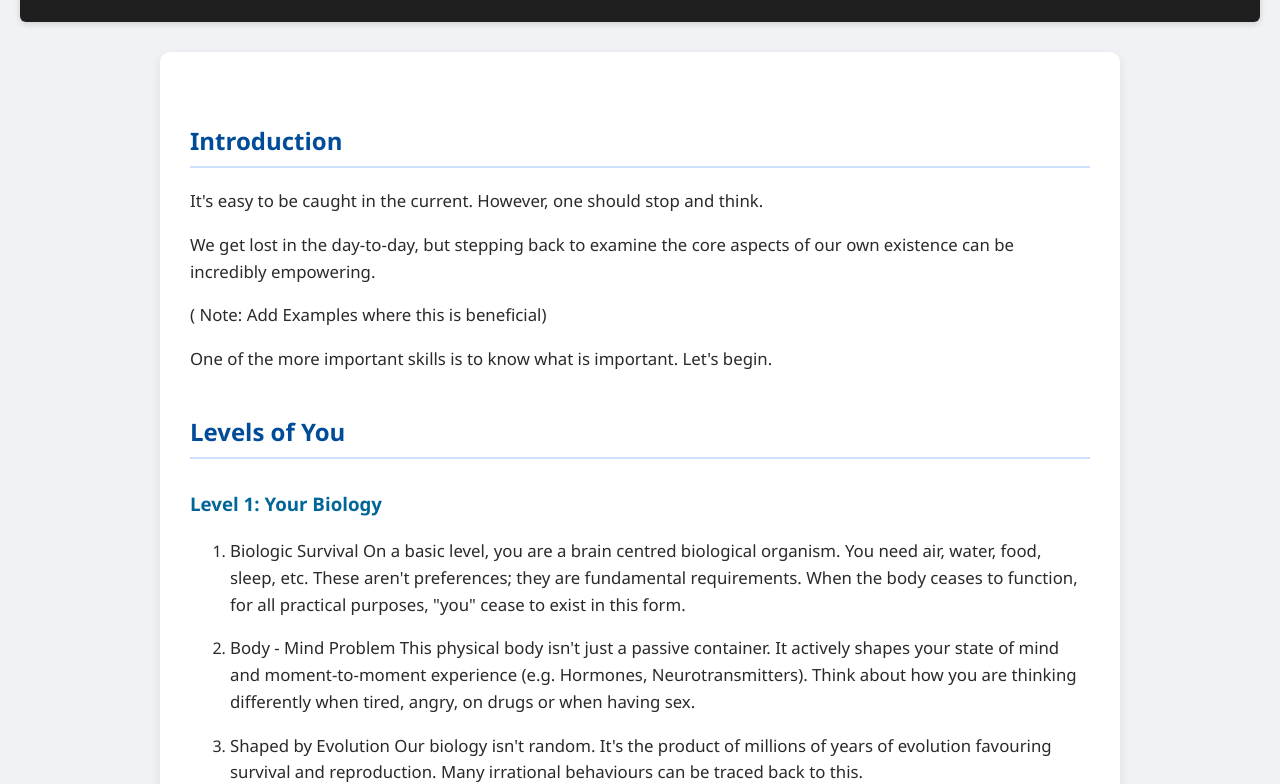
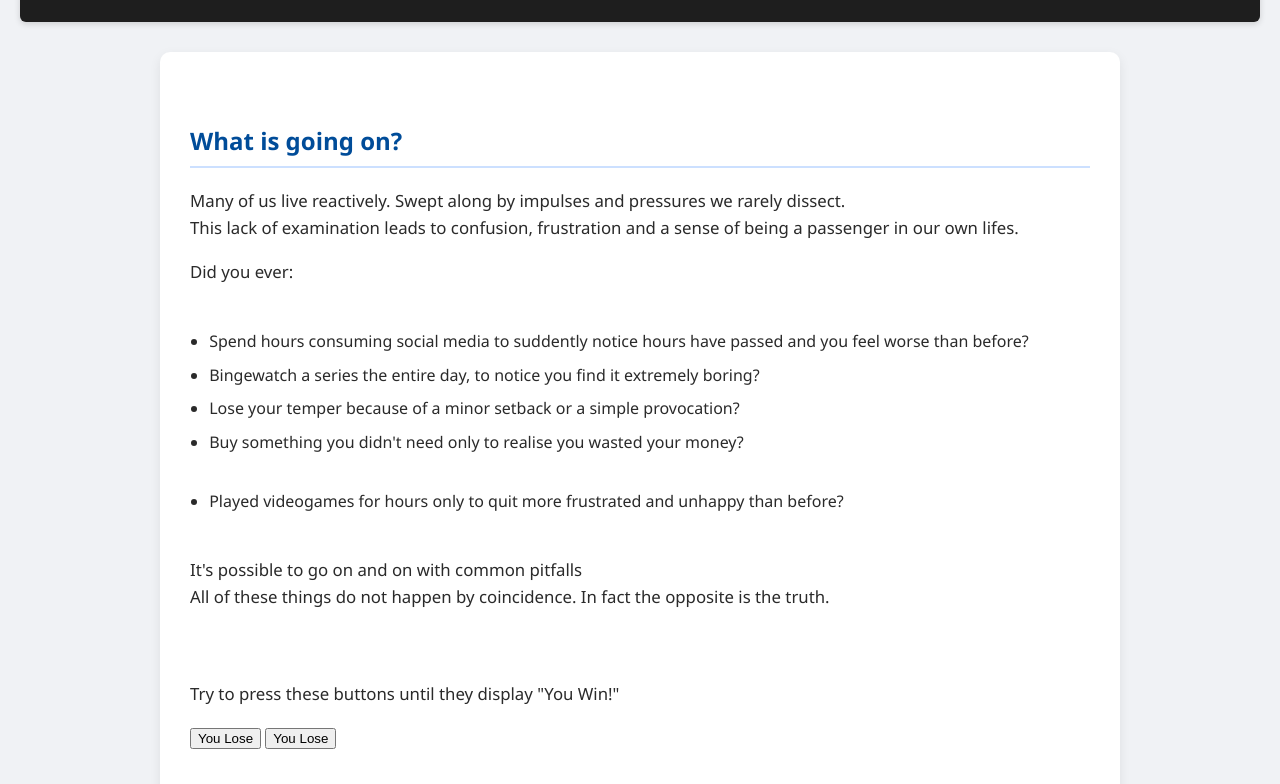
Before and after one commit to drunkPotato/myBlog, an Eleventy site: page src/posts/WhatAreYou.md in a window 1280 px wide. Shown: the part 168-952 px from the top of the page. Built offline with nearby package versions, Linux system fonts and the light colour scheme; Eleventy itself is replaced by a stand-in of ours; files that its build step writes are made by us from their sources.

Commit message:
feature - added a small game, changed content a bit

```diff
--- a/src/css/style.css
+++ b/src/css/style.css
@@ -221,3 +221,7 @@ nav a:hover {
   color: #f5f5f5; /* Light text for readability */
   line-height: 1.5;
 }
+
+#victory-message {
+  white-space: pre-line;
+}
--- /dev/null
+++ b/src/js/logic.js
@@ -0,0 +1,88 @@
+document.addEventListener('DOMContentLoaded', () => {
+  const leftButton = document.getElementById('left-button');
+  const rightButton = document.getElementById('right-button');
+  const hintDisplay = document.getElementById('hint-message');
+  const victoryDisplay = document.getElementById('victory-message');
+
+  // --- Configuration ---
+  const WIN_SEQUENCE = ['L', 'R', 'R', 'L', 'L', 'L', 'R'];
+  const HINT_AFTER_TOTAL_PRESSES = 10;
+  const WIN_TEXT = "You Win!";
+  const LOSE_TEXT = "You Lose";
+  const HINT_TEXT = `Hint: Follow the sequence: Left, Right, Right, Left, Left, Left, Right`;
+  const VICTORY_MESSAGE_TEXT = "Well Done! <br>" +
+    "So what does this show? Take a moment to think about it. <br><br>" +
+    "This game was easy once the goal, possible options, and 'correct decisions' (after the clue) were clear. <br>" +
+    "Any button press before was essentially random because there was no way to tell wether it was the correct decision or not. <br>" +
+    "Your life is not easy. Defining your 'win', navigating options, and implementing decisions is complex. <br> " +
+    "Without a goal, a clear understanding of your abilities and a measure for your decisions, a desirable outcome is less likely. <br> " +
+    "By 'Stopping and Thinking,' we identify goals, clarify options, and search for hints. Thus helping us make the right decisions";
+
+  // --- State Variables ---
+  let clickSequence = [];
+  let totalPresses = 0;
+  let hasWon = false;
+
+  // --- Input Validation ---
+  if (!leftButton || !rightButton || !hintDisplay || !victoryDisplay) {
+    console.error("Error: One or more game elements not found!");
+    return;
+  }
+
+  // --- Helper Functions ---
+  function updateDisplay() {
+    if (hasWon) {
+      leftButton.textContent = WIN_TEXT;
+      rightButton.textContent = WIN_TEXT;
+
+      leftButton.disabled = true;
+      rightButton.disabled = true;
+
+      victoryDisplay.innerHTML = VICTORY_MESSAGE_TEXT;
+
+    } else {
+      leftButton.textContent = LOSE_TEXT;
+      rightButton.textContent = LOSE_TEXT;
+
+      victoryDisplay.innerHTML = '';
+
+      if (totalPresses >= HINT_AFTER_TOTAL_PRESSES) {
+        hintDisplay.textContent = HINT_TEXT;
+      } else {
+        hintDisplay.textContent = '';
+      }
+    }
+  }
+
+  function checkWinCondition() {
+    if (hasWon) return;
+
+    const relevantClicks = clickSequence.slice(-WIN_SEQUENCE.length);
+
+    if (relevantClicks.length === WIN_SEQUENCE.length &&
+        relevantClicks.join('') === WIN_SEQUENCE.join('')) {
+      hasWon = true;
+    }
+  }
+
+
+  function handleButtonClick(clickType) {
+    if (hasWon) return;
+
+    totalPresses++;
+    clickSequence.push(clickType);
+
+    console.log(`Click: ${clickType}, Total: ${totalPresses}, Sequence Tail: ${clickSequence.slice(-WIN_SEQUENCE.length).join('')}`);
+
+    checkWinCondition();
+    updateDisplay();
+  }
+
+  // --- Initialization ---
+  updateDisplay(); // This will now also ensure victory message is initially empty
+
+  // --- Event Listeners ---
+  rightButton.addEventListener('click', () => handleButtonClick('R'));
+  leftButton.addEventListener('click', () => handleButtonClick('L'));
+
+});
--- a/src/posts/WhatAreYou.md
+++ b/src/posts/WhatAreYou.md
@@ -6,18 +6,39 @@ layout: base.njk
 image: /images/ai.jpg
 ---
 
-## Introduction
+## What is going on?
 
 
-It's easy to be caught in the current.
-However, one should stop and think.
+Many of us live reactively. Swept along by impulses and pressures we rarely dissect. <br>
+This lack of examination leads to confusion, frustration and a sense of being a passenger in our own lifes. <br>
 
-We get lost in the day-to-day, but stepping back to examine the core aspects of our own existence can be incredibly empowering.
 
-( Note: Add Examples where this is beneficial)
+Did you ever: <br><br>
 
-One of the more important skills is to know what is important.
-Let's begin.
+*   Spend hours consuming social media to suddently notice hours have passed and you feel worse than before? <br>
+*   Bingewatch a series the entire day, to notice you find it extremely boring? <br>
+*   Lose your temper because of a minor setback or a simple provocation? <br>
+*   Buy something you didn't need only to realise you wasted your money? <br><br>
+*   Played videogames for hours only to quit more frustrated and unhappy than before? <br><br>
+
+It's possible to go on and on with common pitfalls <br>
+All of these things do not happen by coincidence. In fact the opposite is the truth. <br>
+
+<br><br>
+Try to press these buttons until they display "You Win!"
+
+
+<div class="interactive-game-two">
+  <button id="left-button">Left</button>
+  <button id="right-button">Right</button>
+  <p id="hint-message" aria-live="polite" style="min-height: 1.2em;"></p>
+
+  <p id="victory-message" aria-live="polite"></p>
+
+</div>
+<script src="/js/logic.js" defer></script>
+
+
 
 ## Levels of You
 
```
Also changed, not shown: .eleventy.js.
